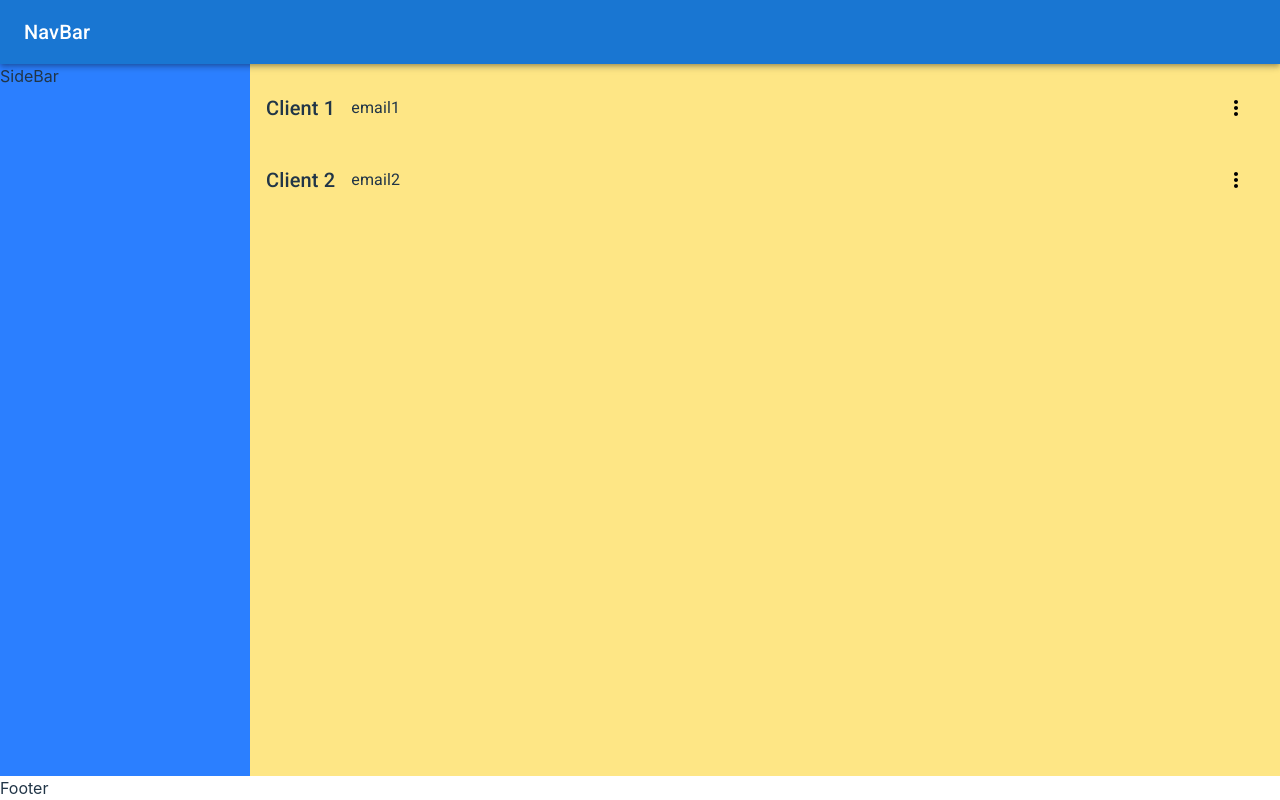
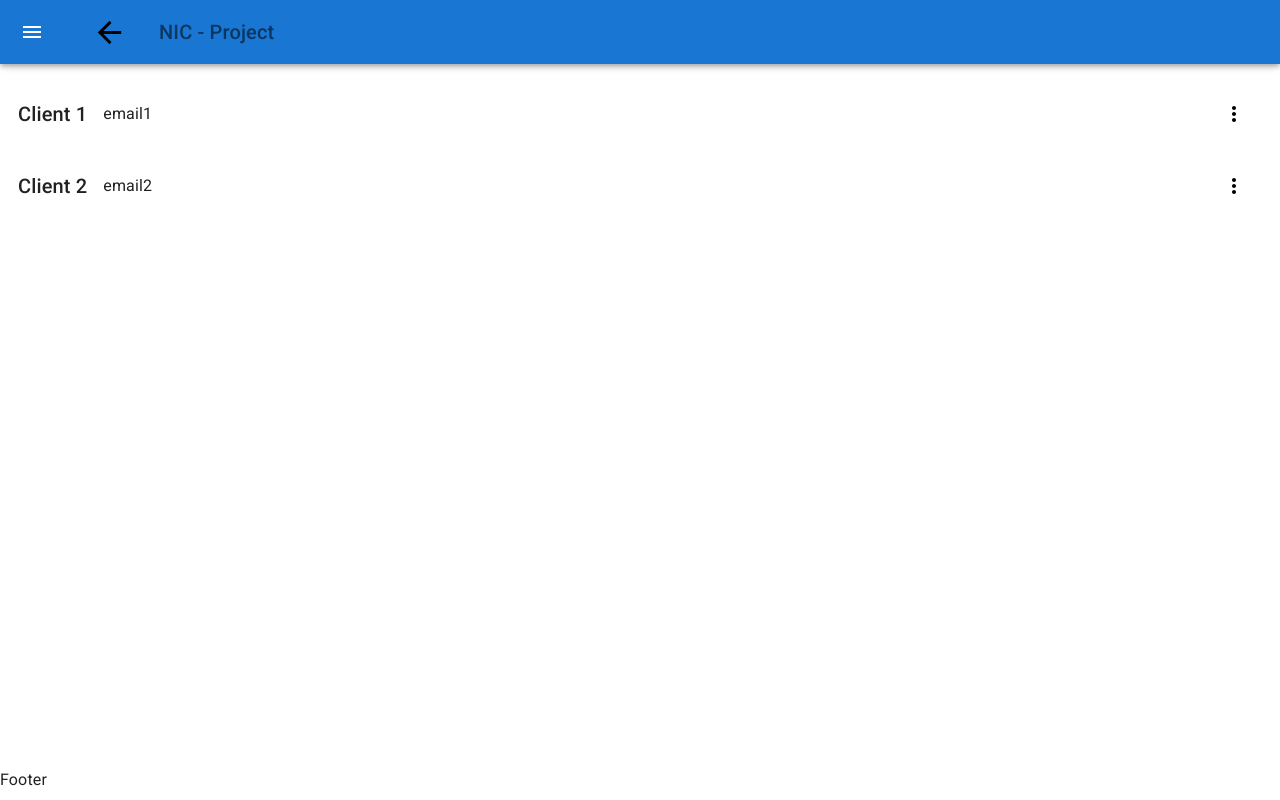
Before and after one commit to ricardoareiaslinhares/nic-project, a React (Vite) app: page /clients in a window 1280 px wide. Built offline with nearby package versions, Linux system fonts and the light colour scheme.

Commit message:
Drawer SideBar completed

```diff
--- a/src/Layout.tsx
+++ b/src/Layout.tsx
@@ -1,18 +1,58 @@
+import { useCallback, useState } from "react";
 import { Outlet } from "react-router";
-import SideBar from "./components/SideBar";
-import NavBar from "./components/NavBar";
+
+import DrawerCustom from "./components/SideBar/DrawerCustom";
+import { Box, styled, Toolbar } from "@mui/material";
 
 const Layout = () => {
+  const [isDrawerOpen, setIsDrawerOpen] = useState(false);
+  const drawerWidth = 240;
+  const handleDrawer = useCallback(() => {
+    setIsDrawerOpen((prev) => !prev);
+  }, []);
+
+  const Main = styled("main", {
+    shouldForwardProp: (prop) => prop !== "open",
+  })<{
+    open?: boolean;
+  }>(({ theme, open }) => ({
+    display: "flex",
+    flex: 1,
+    flexGrow: 1,
+    flexDirection: "column",
+    justifyContent: "space-around",
+    marginTop: 70,
+    paddingInline: 2,
+    marginLeft: open ? 0 : `-${drawerWidth}px`,
+    transition: theme.transitions.create("margin", {
+      easing: theme.transitions.easing.sharp,
+      duration: theme.transitions.duration.leavingScreen,
+    }),
+  }));
+
   return (
-    <main className="flex flex-1 flex-col  bg-red-200w-screen min-h-screen w-screen">
-        <NavBar />
-      <section className="flex flex-1 flex-row itens-start bg-amber-200">
-        <SideBar />
-        <Outlet />
-      </section>
-
-      <h3>Footer</h3>
-    </main>
+    <Box
+    sx={{
+      width: "100vw",
+      minHeight: "100vh",
+      paddingBottom: 1,
+      display: "flex",
+      flex: 1,
+      flexDirection: "column",
+      justifyContent: "space-between",
+    }}
+  >
+      <DrawerCustom
+        open={isDrawerOpen}
+        handleDrawer={handleDrawer}
+        drawerWidth={drawerWidth}
+      >
+        <Main open={isDrawerOpen}>
+          <Outlet />
+        </Main>
+      </DrawerCustom>
+          <h3>Footer</h3>
+    </Box>
   );
 };
 
--- a/src/components/ListDisplay.tsx
+++ b/src/components/ListDisplay.tsx
@@ -34,7 +34,6 @@ const ListDisplay = <T extends Item>({ items, proprieties, go2link, menuItemOpti
         display: "flex",
         flex: 1,
         flexDirection: "column",
-        height: "60px",
       }}
     >
       {items.map((item) => (
--- a/src/components/NavBar.tsx
+++ /dev/null
@@ -1,20 +0,0 @@
-import { AppBar, styled, Toolbar, Typography } from '@mui/material'
-
-type Props = {}
-const StyledToolbar = styled(Toolbar)({
-    display: 'flex',
-    justifyContent: 'space-between'
-})
-
-const NavBar = (props: Props) => {
-  return (
-    <AppBar position='sticky'>
-        <StyledToolbar>
-            <Typography variant='h6'>NavBar</Typography>
-
-        </StyledToolbar>
-    </AppBar>
-  )
-}
-
-export default NavBar
--- a/src/components/SideBar.tsx
+++ /dev/null
@@ -1,14 +0,0 @@
-import Stack from '@mui/material/Stack';
-import AppBar from '@mui/material/AppBar';
-
-type Props = {}
-
-const SideBar = (props: Props) => {
-  return (
-
-        <div className='w-[250px] bg-blue-500'>SideBar</div>
-
-  )
-}
-
-export default SideBar
--- /dev/null
+++ b/src/components/SideBar/DrawerCustom.tsx
@@ -0,0 +1,104 @@
+import React, { useState } from "react";
+import { styled, useTheme } from "@mui/material/styles";
+import {
+  Box,
+  Drawer,
+  CssBaseline,
+  Typography,
+  IconButton,
+  List,
+  ListItem,
+  ListItemButton,
+  ListItemIcon,
+  ListItemText,
+} from "@mui/material";
+import {
+  ChevronLeft as ChevronLeftIcon,
+  ChevronRight as ChevronRightIcon,
+  Person as PersonIcon,
+
+} from "@mui/icons-material";
+import NavBar from "./NavBar";
+import { useNavigate } from "react-router";
+
+const DrawerHeader = styled("div")(({ theme }) => ({
+  display: "flex",
+  alignItems: "center",
+  padding: theme.spacing(0, 1),
+  ...theme.mixins.toolbar,
+  justifyContent: "flex-end",
+}));
+
+type Props = {
+  handleDrawer: () => void;
+  open: boolean;
+  drawerWidth: number;
+  children?: React.ReactNode;
+};
+const DrawerCustom =({
+  open,
+  drawerWidth,
+  handleDrawer,
+  children
+}: Props) => {
+  const theme = useTheme();
+  const navigate = useNavigate();
+
+  const drawerItems = [
+    { label: "Clientes", path: "/clients", icon: <PersonIcon /> },
+  ];
+
+  return (
+    <Box sx={{ display: "flex" }}>
+      <NavBar
+        drawerWidth={drawerWidth}
+        handleDrawer={handleDrawer}
+        open={open}
+      />
+      <CssBaseline />
+      <Drawer
+        sx={{
+          width: drawerWidth,
+          flexShrink: 0,
+          "& .MuiDrawer-paper": { width: drawerWidth, boxSizing: "border-box" },
+        }}
+        variant="persistent"
+        anchor="left"
+        open={open}
+      >
+        <DrawerHeader
+          sx={{
+            display: "flex",
+            justifyContent: "space-between",
+            paddingLeft: 4,
+          }}
+        >
+          <Typography variant="h6" noWrap component="div">
+            Logo
+          </Typography>
+          <IconButton onClick={handleDrawer}>
+            {theme.direction === "ltr" ? (
+              <ChevronLeftIcon />
+            ) : (
+              <ChevronRightIcon />
+            )}
+          </IconButton>
+        </DrawerHeader>
+        <List>
+          {drawerItems.map((item, index) => (
+            <ListItem key={index} disablePadding>
+              <ListItemButton onClick={() => navigate(item.path)}>
+                <ListItemIcon>{item.icon}</ListItemIcon>
+                <ListItemText primary={item.label} />
+              </ListItemButton>
+            </ListItem>
+          ))}
+        </List>
+      </Drawer>
+
+      {children}
+    </Box>
+  );
+}
+
+export default DrawerCustom
--- /dev/null
+++ b/src/components/SideBar/NavBar.tsx
@@ -0,0 +1,88 @@
+import {
+  AppBar as MuiAppBar,
+  IconButton,
+  styled,
+  Toolbar,
+  Typography,
+  Box,
+} from "@mui/material";
+import MenuIcon from "@mui/icons-material/Menu";
+import {
+  Fitbit as FitbitIcon,
+  ArrowBack as ArrowBackIcon,
+} from "@mui/icons-material";
+import { useLocation, useNavigate } from "react-router";
+
+type Props = {
+  handleDrawer: () => void;
+  drawerWidth: number;
+  open: boolean;
+};
+const NavBar = ({ handleDrawer, open, drawerWidth }: Props) => {
+  const navigate = useNavigate();
+  const location = useLocation();
+  const goBack = () => {
+    if (location.pathname !== "/") {
+      navigate(-1);
+    }
+  };
+
+  const AppBar = styled(MuiAppBar, {
+    shouldForwardProp: (prop) => prop !== "open",
+  })<{ open?: boolean }>(({ theme, open }) => ({
+    transition: theme.transitions.create(["margin", "width"], {
+      easing: theme.transitions.easing.sharp,
+      duration: theme.transitions.duration.leavingScreen,
+    }),
+    width: open ? `calc(100% - ${drawerWidth}px)` : "100%",
+    marginLeft: open ? `${drawerWidth}px` : 0,
+  }));
+
+  return (
+    <AppBar position="fixed" open={open}>
+      <Toolbar>
+        <IconButton
+          color="inherit"
+          onClick={handleDrawer}
+          edge="start"
+          sx={{ mr: 4, ...(open && { display: "none" }) }}
+        >
+          <MenuIcon />
+        </IconButton>
+        <Box
+          sx={{
+            display: "flex",
+            flex: 1,
+            flexDirection: "row",
+            columnGap: 2,
+            alignItems: "center",
+          }}
+        >
+          <Box sx={{
+            display: location.pathname === "/" ? "hidden" : "flex",
+          }}>
+          <IconButton
+            onClick={goBack}
+            sx={{
+              opacity: location.pathname === "/" ? 0 : 1,
+              transition: "opacity 0.3s ease-in-out",
+              pointerEvents: location.pathname === "/" ? "none" : "auto",
+            }}
+          >
+            <ArrowBackIcon fontSize="large" sx={{ color: "black" }} />
+          </IconButton>
+
+          </Box>
+
+          <IconButton onClick={() => navigate("/")}>
+            <Typography variant="h6" noWrap>
+              NIC - Project
+            </Typography>
+          </IconButton>
+        </Box>
+      </Toolbar>
+    </AppBar>
+  );
+};
+
+export default NavBar;
```
